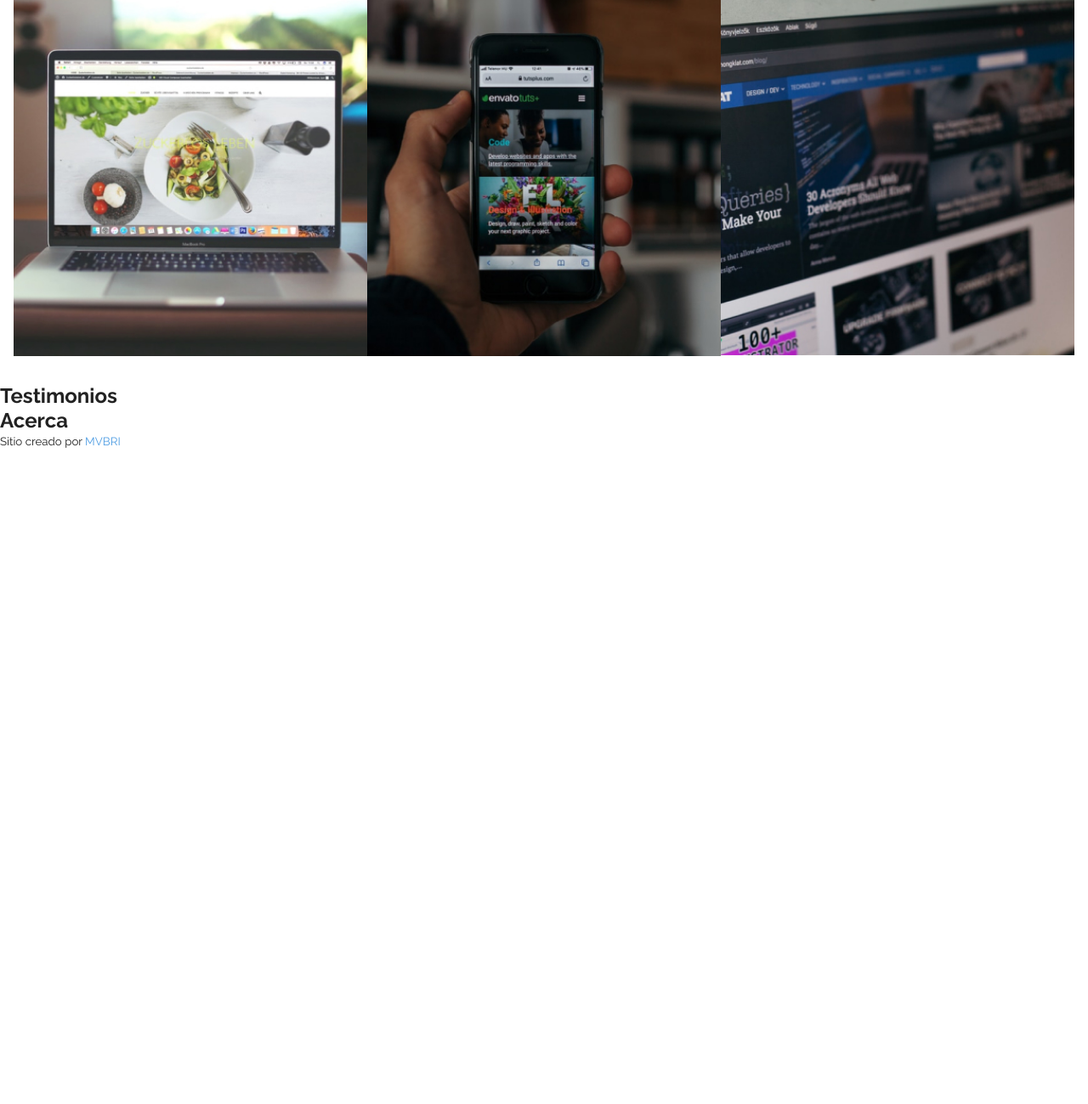
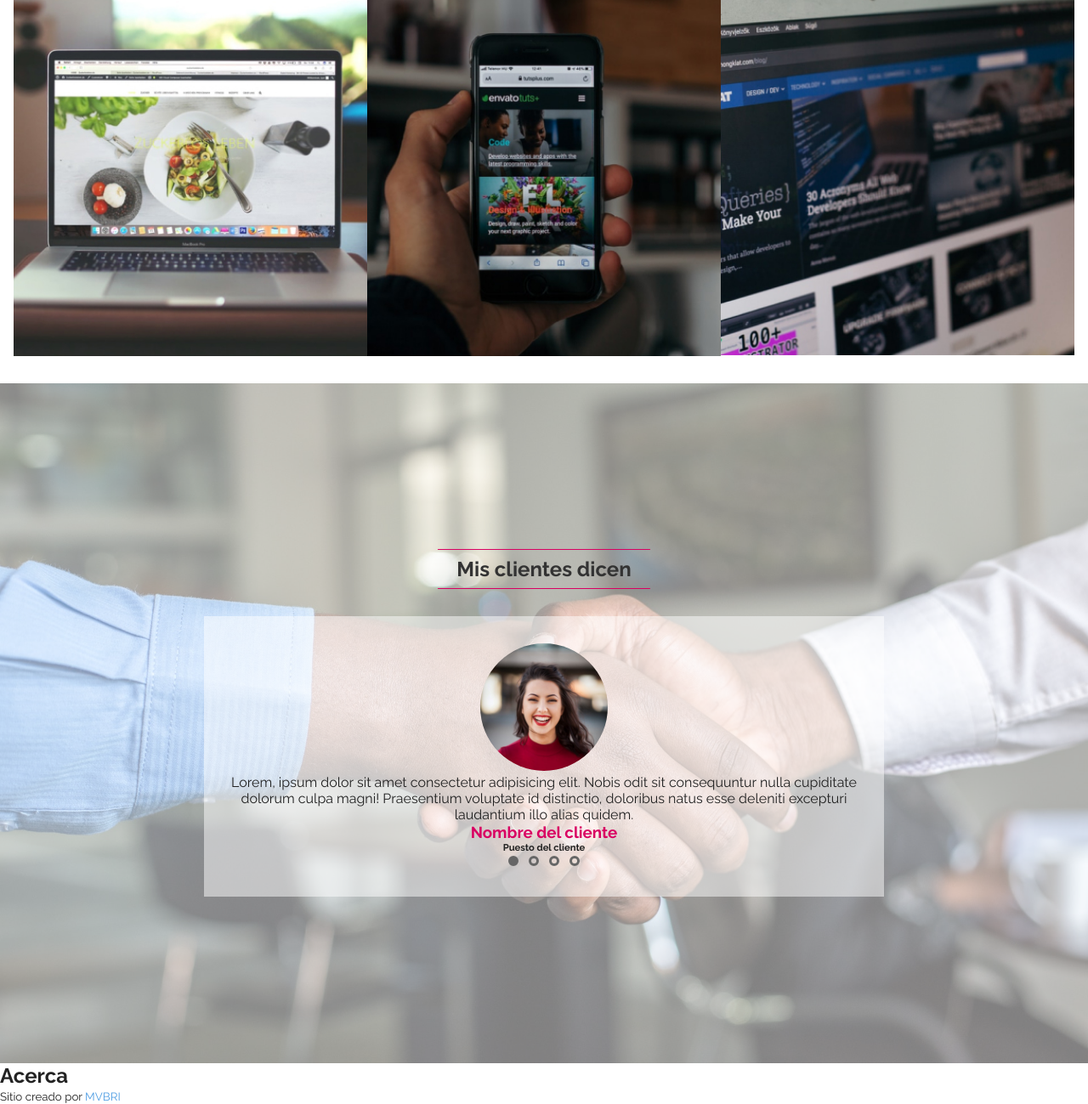
Before and after one commit to mvbri/mvbri.github.io, a PHP site: page / in a window 1280 px wide. Shown: the part 3122-4421 px from the top of the page at 85% size. Before the commit the page ends 3649 px from the top, so only its background shows below. Run offline with PHP 8.4, Linux system fonts and the light colour scheme.

Commit message:
Testimonios

```diff
--- a/css/style.css
+++ b/css/style.css
@@ -41,7 +41,7 @@ body {
 *,
 *::before,
 *::after {
-    box-sizing: inherit;
+    box-sizing: border-box;
     margin: 0;
     padding: 0;
 }
@@ -86,7 +86,68 @@ p {
     margin: 1rem 0;
 }
 
+ul {
+    list-style: none;
+}
+
 /* components */
+
+/* Carousel */
+
+.carousel {
+    margin: 2rem auto;
+    padding: 2rem 0;
+    max-width: 800px;
+    text-align: center;
+    background: var(--carousel-bg-color);
+    overflow: hidden;
+}
+
+.carousel .slides {
+    /*100% por cada slide*/
+    width: 400%;
+    display: flex;
+    transition: transform .5s ease-in-out;
+}
+
+#slide-1:checked ~ .slides-nav #dot-1,
+#slide-2:checked ~ .slides-nav #dot-2,
+#slide-3:checked ~ .slides-nav #dot-3,
+#slide-4:checked ~ .slides-nav #dot-4 {
+    background: var(--gray-dark-color);
+}
+
+.carousel input {
+    display: none;
+}
+
+.carousel label {
+    border: medium solid var(--gray-dark-color);
+    border-radius: 50%;
+    margin: 0 .25rem;
+    display: inline-block;
+    width: .75rem;
+    height: .75rem;
+    cursor: pointer;
+}
+
+#slide-1:checked ~ .slides {
+    transform: translateX(0%);
+}
+
+#slide-2:checked ~ .slides {
+    transform: translateX(-25%);
+}
+
+#slide-3:checked ~ .slides {
+    transform: translateX(-50%);
+}
+
+#slide-4:checked ~ .slides {
+    transform: translateX(-75%);
+}
+
+
 
 /* Hero image */
 
@@ -258,6 +319,12 @@ progress::-moz-progress-value {
 
 /* utilities */
 
+.avatar {
+    border-radius: 50%;
+    width: 150px;
+    height: 150px;
+}
+
 .bg-gray-light {
     background: var(--gray-light-color);
 }
@@ -303,6 +370,10 @@ progress::-moz-progress-value {
     width: 250px;
     text-align: center;
     color: var(--title-color);
+}
+
+.text-first-color {
+    color: var(--first-color);
 }
 
 .text-center {
--- a/index.html
+++ b/index.html
@@ -513,7 +513,69 @@
             </div>
         </article>
         <section id="testimonios" class="testimonials">
-            <h2>Testimonios</h2>
+            <article
+                class="hero-img"
+                style="--hero-img:url('../assets/hero-image-customers.jpg'); --hero-atachment:scroll;">
+                <aside
+                    class="hero-img-opacity"
+                    style="--hero-opacity-color:var(--white-alpha-color)">
+                    <div class="hero-img-content">
+                        <div class="container">
+                            <h2 class="section-title">Mis clientes dicen</h2>
+                            <article class="carousel" style="--carousel-bg-color:var(--white-alpha-color);">
+                                <input type="radio" name="slides" id="slide-1" checked="checked">
+                                <input type="radio" name="slides" id="slide-2">
+                                <input type="radio" name="slides" id="slide-3">
+                                <input type="radio" name="slides" id="slide-4">
+                                <ul class="slides">
+                                    <li class="slide">
+                                        <img class="avatar" src="assets/customer-1.jpg" alt="customer 1">
+                                        <blockquote>Lorem, ipsum dolor sit amet consectetur adipisicing elit. Nobis odit
+                                            sit consequuntur nulla cupiditate dolorum culpa magni! Praesentium voluptate id
+                                            distinctio, doloribus natus esse deleniti excepturi laudantium illo alias
+                                            quidem.</blockquote>
+                                        <h3 class="text-first-color">Nombre del cliente</h3>
+                                        <h6>Puesto del cliente</h6>
+                                    </li>
+                                    <li class="slide">
+                                        <img class="avatar" src="assets/customer-2.jpg" alt="customer 2">
+                                        <blockquote>Lorem, ipsum dolor sit amet consectetur adipisicing elit. Nobis odit
+                                            sit consequuntur nulla cupiditate dolorum culpa magni! Praesentium voluptate id
+                                            distinctio, doloribus natus esse deleniti excepturi laudantium illo alias
+                                            quidem.</blockquote>
+                                        <h3 class="text-first-color">Nombre del cliente</h3>
+                                        <h6>Puesto del cliente</h6>
+                                    </li>
+                                    <li class="slide">
+                                        <img class="avatar" src="assets/customer-1.jpg" alt="customer 3">
+                                        <blockquote>Lorem, ipsum dolor sit amet consectetur adipisicing elit. Nobis odit
+                                            sit consequuntur nulla cupiditate dolorum culpa magni! Praesentium voluptate id
+                                            distinctio, doloribus natus esse deleniti excepturi laudantium illo alias
+                                            quidem.</blockquote>
+                                        <h3 class="text-first-color">Nombre del cliente</h3>
+                                        <h6>Puesto del cliente</h6>
+                                    </li>
+                                    <li class="slide">
+                                        <img class="avatar" src="assets/customer-2.jpg" alt="customer 1">
+                                        <blockquote>Lorem, ipsum dolor sit amet consectetur adipisicing elit. Nobis odit
+                                            sit consequuntur nulla cupiditate dolorum culpa magni! Praesentium voluptate id
+                                            distinctio, doloribus natus esse deleniti excepturi laudantium illo alias
+                                            quidem.</blockquote>
+                                        <h3 class="text-first-color">Nombre del cliente</h3>
+                                        <h6>Puesto del cliente</h6>
+                                    </li>
+                                </ul>
+                                <aside class="slides-nav">
+                                    <label for="slide-1" id="dot-1"></label>
+                                    <label for="slide-2" id="dot-2"></label>
+                                    <label for="slide-3" id="dot-3"></label>
+                                    <label for="slide-4" id="dot-4"></label>
+                                </aside>
+                            </article>
+                        </div>
+                    </div>
+                </aside>
+            </article>
         </section>
         <section id="contacto" class="contact">
             <h2>Acerca</h2>
```
